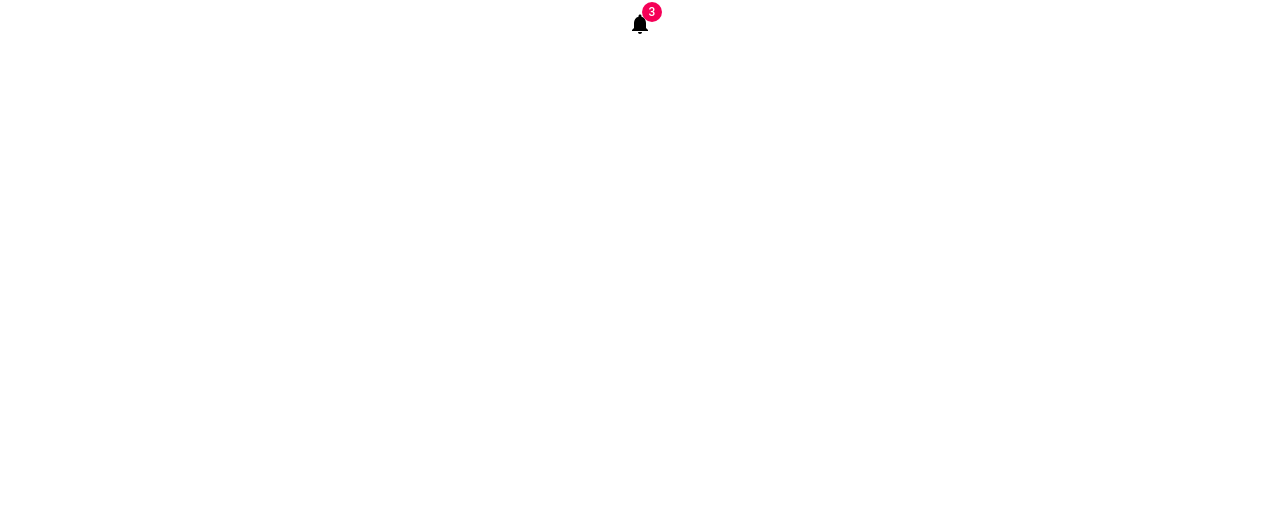
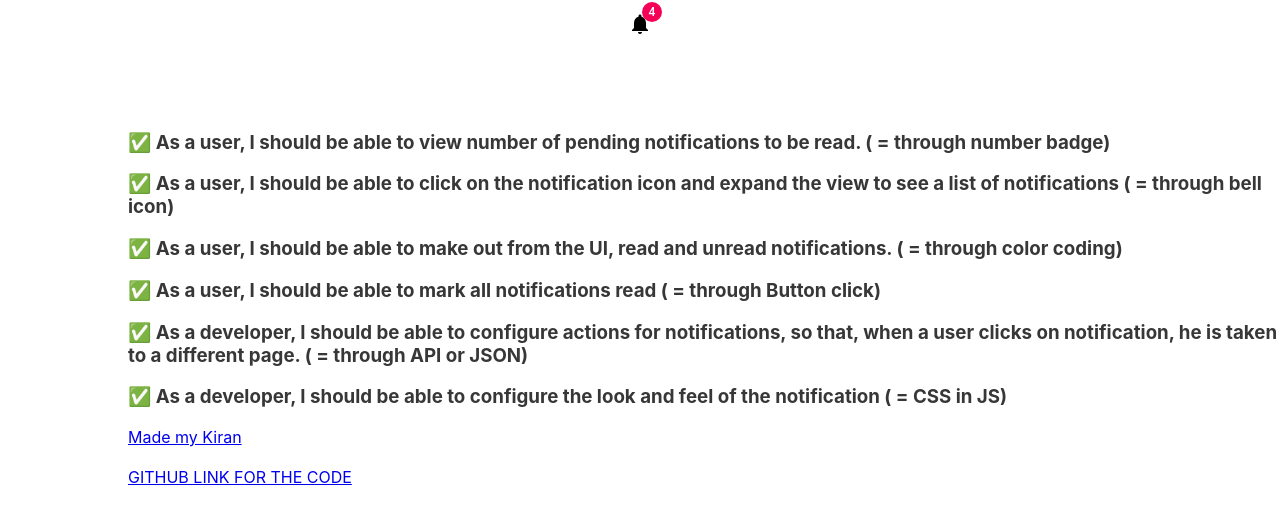
Before and after one commit to kiranFullStack/pluggable-notification, a React (Create React App) app: page / in a window 1280 px wide. Shown: the top 524 px of the page. Built offline with nearby package versions, Linux system fonts and the light colour scheme.

Commit message:
readme added

```diff
--- a/src/App.js
+++ b/src/App.js
@@ -2,20 +2,22 @@ import React, { useState } from 'react'
 import './styles/App.scss'
 import JSONdata from './JSONdata'
 import NotificationWidget from './components/NotificationWidget'
+import Readme from './components/Readme'
 
 function App() {
+  // SETTING THE DATA STATE TO THE JSON DATA(WE CAN ALSO SET TO FETCHED DATA IN USESTATE)
+
   const [data, setdata] = useState(JSONdata)
 
-  // let readNotifications = data.filter(function (number) {
-  //   return number.read === true
-  // })
+  // GET A COUNT OF UNREAD NOTIFICATIONS
+
   let unreadNotifications = data.filter(function (number) {
     return number.read === false
   })
 
+  // MAKE ALL NOTIFICATIONS AS READ
   let makeAllRead = () => {
     let tempArray = []
-    // make everything read
     for (let index = 0; index < data.length; index++) {
       const element = data[index]
 
@@ -28,11 +30,14 @@ function App() {
 
   return (
     <div className='App'>
+      {/* THIS IS THE REUSABLE COMPONENT  */}
+      {/* WE NEED TO PASS THE DATA AND IT TAKES CARE OF ALL OTHER THINGS FROM THE RESPECTIVE  FUNCTIONS */}
       <NotificationWidget
         data={data}
         unreadNotificationsLength={unreadNotifications.length}
         makeAllRead={makeAllRead}
       />
+      <Readme />
     </div>
   )
 }
--- a/src/JSONdata.js
+++ b/src/JSONdata.js
@@ -4,7 +4,7 @@ let JSONdata = [
     link: 'https://google.com',
     heading: 'this is the heading',
     body: 'this is the bodythis is the bodythis is the bodythis is the body',
-    read: true,
+    read: false,
   },
 
   {
--- a/src/components/NotificationWidget.js
+++ b/src/components/NotificationWidget.js
@@ -5,10 +5,10 @@ import MenuItem from '@material-ui/core/MenuItem'
 import Menu from '@material-ui/core/Menu'
 import NotificationsIcon from '@material-ui/icons/Notifications'
 import { Button } from '@material-ui/core'
-// import classes from '*.module.css'
 import { makeStyles } from '@material-ui/core/styles'
 import ArrowForwardIcon from '@material-ui/icons/ArrowForward'
 
+// THIS IS WHERE DEVELOPER CAN CHANGE THE STYLES OF ALL PROPERTIES WITH CSS IN JS
 const useStyles = makeStyles({
   root: {
     background: 'linear-gradient(45deg, #FE6B8B 30%, #FF8E53 90%)',
@@ -29,10 +29,15 @@ const useStyles = makeStyles({
   },
   buttonStyle: {
     width: '100%',
-    backgroundColor: 'grey',
+    color: 'white',
   },
   borderBottom: {
     borderBottom: '1px solid grey',
+  },
+  bottomLink: {
+    display: 'flex',
+    justifyContent: 'space-between',
+    alignItems: 'center',
   },
 })
 
@@ -59,6 +64,7 @@ export default function NotificationWidget({
         color='inherit'
         onClick={handleClick}
       >
+        {/* THIS BADGE DISPLAYS THE UNREAD NOTIFICATIONS */}
         <Badge badgeContent={unreadNotificationsLength} color='secondary'>
           <NotificationsIcon />
         </Badge>
@@ -70,22 +76,42 @@ export default function NotificationWidget({
         open={Boolean(anchorEl)}
         onClose={handleClose}
       >
+        {/* CLICKING ON THIS BUTTON WILL MAKE ALL NOTIFICATIONS AS READ */}
+
         <Button
           className={classes.buttonStyle}
           variant='contained'
+          color='primary'
           onClick={makeAllRead}
         >
           Make all as read
         </Button>
+        {/* WE ARE MAPPING OVER THE DATA PROP BELOW */}
+
         {data.map((item, index) => (
           <MenuItem
             onClick={handleClose}
             className={classes.borderBottom}
             key={index}
           >
-            <div className={classes.menuItemContainer}>
+            {/* DISPLAYING A VERY OBVIOUS STYLE FOR CONSITIONALLY CHECKING THE READ
+            AND UNREAD NOTIFICATIONS */}
+            <div
+              className={classes.menuItemContainer}
+              style={{ backgroundColor: item.read ? '#afffb0' : '#ffd9d9' }}
+            >
               <h3>{item.heading}</h3>
               <p>{item.body}</p>
+              {/* CLICKING ON THIS LINK WILL OPEN IN A NEW TAB */}
+              <div className={classes.bottomLink}>
+                {/* THIS ELEMENT DISPLAYS THE READ AND UNREAD STATE WITH A CONDITIONAL CHECK.*/}
+                <span>
+                  {item.read ? (
+                    <span>read✅✅✅</span>
+                  ) : (
+                    <span>unread❌❌❌</span>
+                  )}
+                </span>
                 <a
                   href={item.link}
                   target='_blank'
@@ -95,7 +121,7 @@ export default function NotificationWidget({
                   Link <ArrowForwardIcon />
                 </a>
               </div>
-            <span>{item.read ? 'read' : 'unread'}</span>
+            </div>
           </MenuItem>
         ))}
       </Menu>
--- /dev/null
+++ b/src/components/Readme.js
@@ -0,0 +1,71 @@
+import React from 'react'
+import { makeStyles } from '@material-ui/core/styles'
+
+// THIS IS WHERE DEVELOPER CAN CHANGE THE STYLES OF ALL PROPERTIES WITH CSS IN JS
+const useStyles = makeStyles({
+  readmeText: {
+    textAlign: 'left',
+    padding: '5% 0 0 10%',
+    color: '#373737',
+  },
+})
+
+export default function Readme() {
+  const classes = useStyles()
+
+  return (
+    // THIS IS THE FEATURE LIST
+
+    <div className={classes.readmeText}>
+      <h3>
+        <span>✅ </span> As a user, I should be able to view number of pending
+        notifications to be read. ( = through number badge)
+      </h3>
+
+      <h3>
+        <span>✅ </span> As a user, I should be able to click on the
+        notification icon and expand the view to see a list of notifications ( =
+        through bell icon)
+      </h3>
+
+      <h3>
+        <span>✅ </span> As a user, I should be able to make out from the UI,
+        read and unread notifications. ( = through color coding)
+      </h3>
+
+      <h3>
+        <span>✅ </span> As a user, I should be able to mark all notifications
+        read ( = through Button click)
+      </h3>
+
+      <h3>
+        <span>✅ </span> As a developer, I should be able to configure actions
+        for notifications, so that, when a user clicks on notification, he is
+        taken to a different page. ( = through API or JSON)
+      </h3>
+
+      <h3>
+        <span>✅ </span> As a developer, I should be able to configure the look
+        and feel of the notification ( = CSS in JS)
+      </h3>
+
+      <a
+        href='https://kiranfullstack.com'
+        target='_blank'
+        rel='noopener noreferrer'
+      >
+        Made my Kiran
+      </a>
+      <br />
+      <br />
+
+      <a
+        href='https://github.com/kiranFullStack/pluggable-notification'
+        target='_blank'
+        rel='noopener noreferrer'
+      >
+        GITHUB LINK FOR THE CODE
+      </a>
+    </div>
+  )
+}
```
Lines whose indentation alone changed are shown as unchanged.
